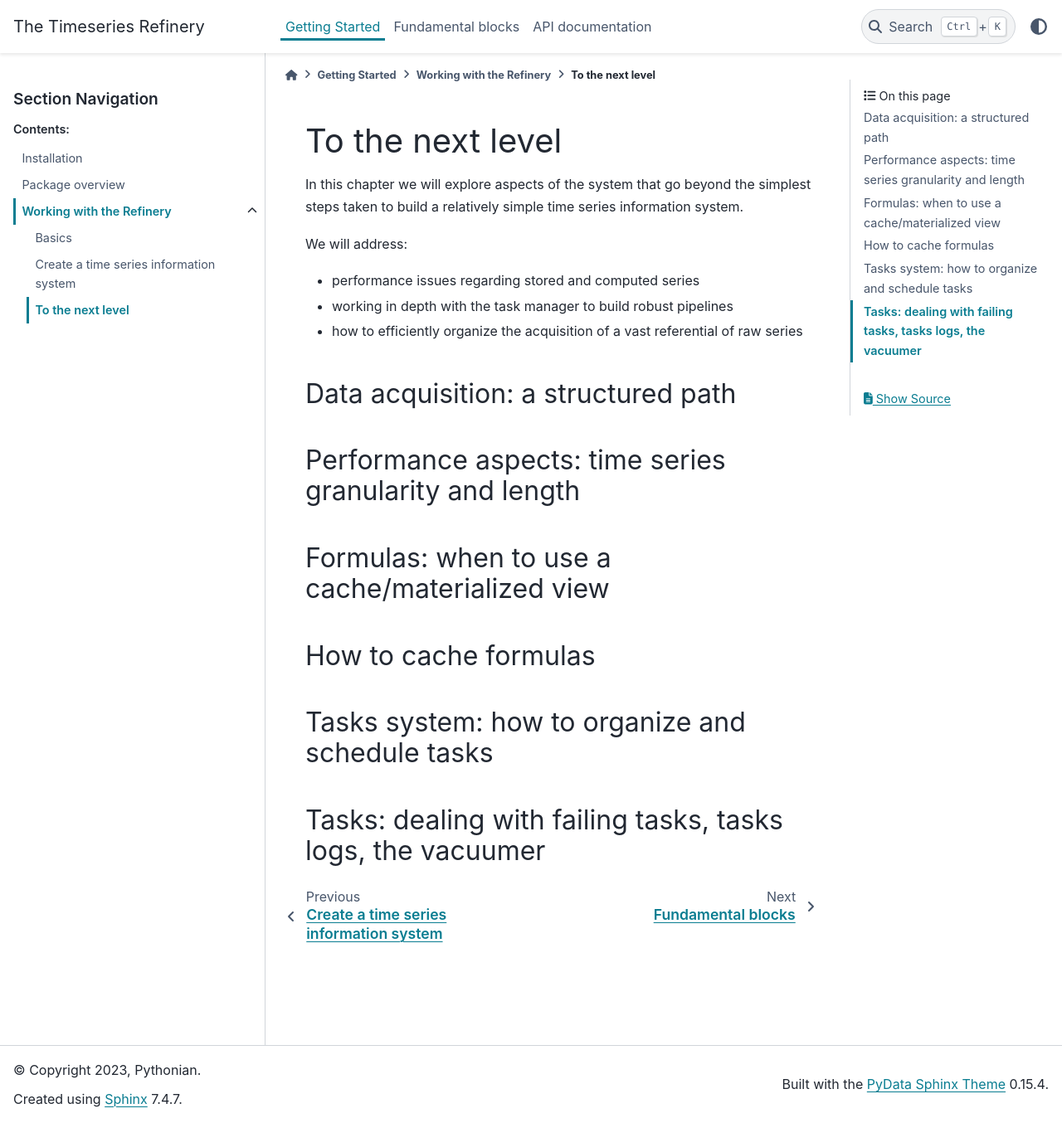
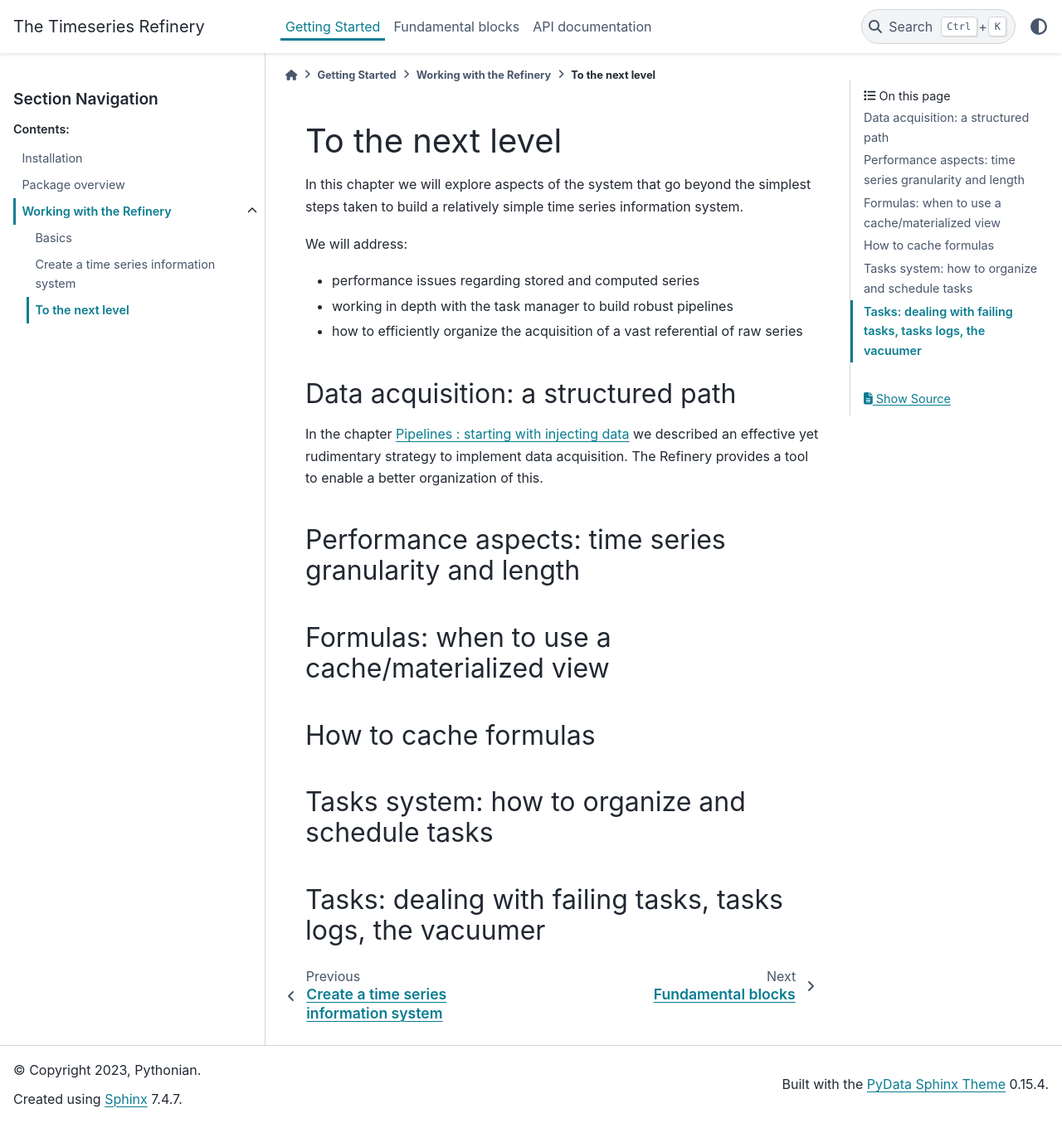
Before and after one commit to pythonianfr/tshistory_refinery, a Sphinx documentation site: the page built from docs/getting_started/tutorials/advanced.rst, in a window 1280 px wide and 1354 px high. Shown: the whole window at 83% size. Built offline with Sphinx 7.4.7 and the PyData theme 0.15.4, drawn with Linux system fonts in a browser that asks for light colours.

Commit message:
docs/advanced: start using refs to cross-reference sections
related to #28

```diff
--- a/docs/conf.py
+++ b/docs/conf.py
@@ -14,7 +14,11 @@ release = '0.8.0'
 # -- General configuration ---------------------------------------------------
 # https://www.sphinx-doc.org/en/master/usage/configuration.html#general-configuration
 
-extensions = ['sphinx.ext.autodoc', 'autoapi.extension']
+extensions = [
+    'sphinx.ext.autodoc',
+    'autoapi.extension',
+    'sphinx.ext.autosectionlabel'
+]
 autoapi_dirs = ['../tshistory_refinery']
 autoapi_generate_api_docs = False
 autodoc_typehints = 'description'
--- a/docs/getting_started/tutorials/advanced.rst
+++ b/docs/getting_started/tutorials/advanced.rst
@@ -18,6 +18,10 @@ We will address:
 Data acquisition: a structured path
 ------------------------------------
 
+In the chapter :ref:`Pipelines : starting with injecting data` we
+described an effective yet rudimentary strategy to implement data
+acquisition. The Refinery provides a tool to enable a better
+organization of this.
 
 Performance aspects: time series granularity and length
 --------------------------------------------------------
```
